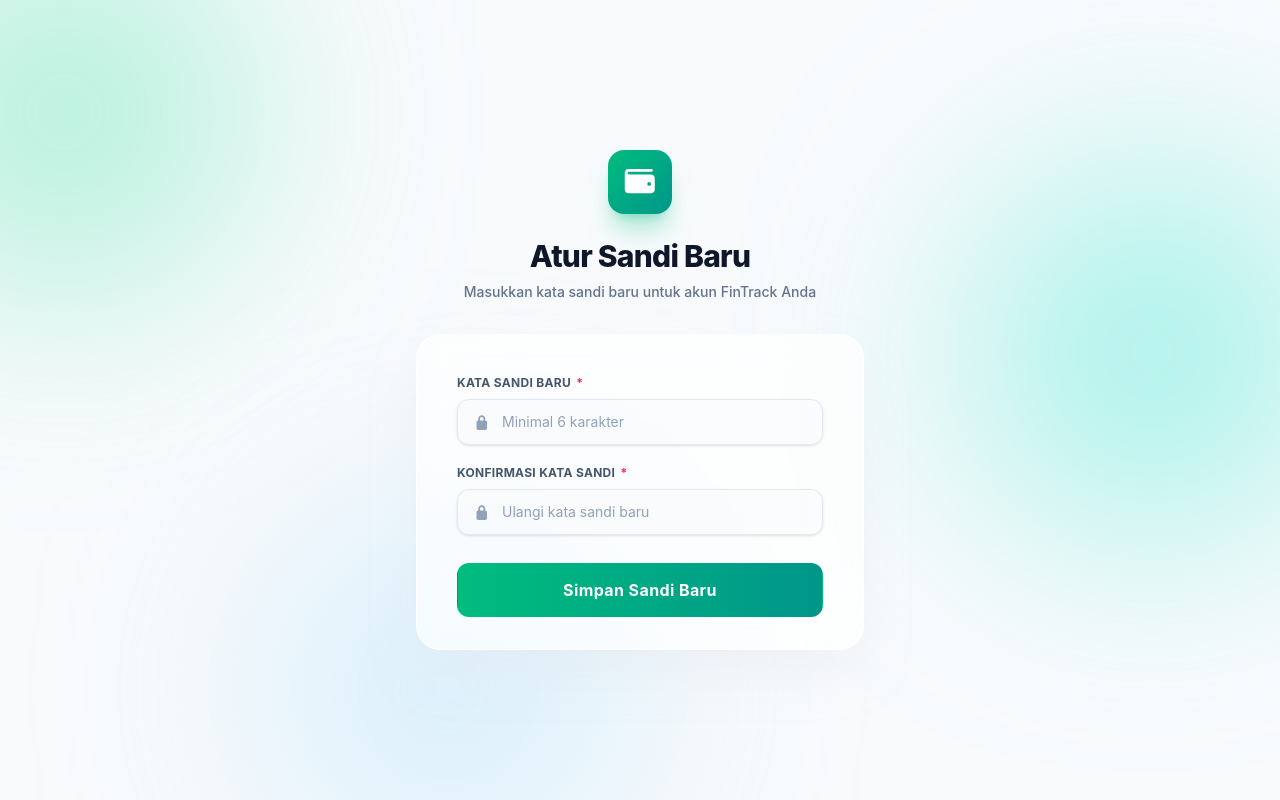
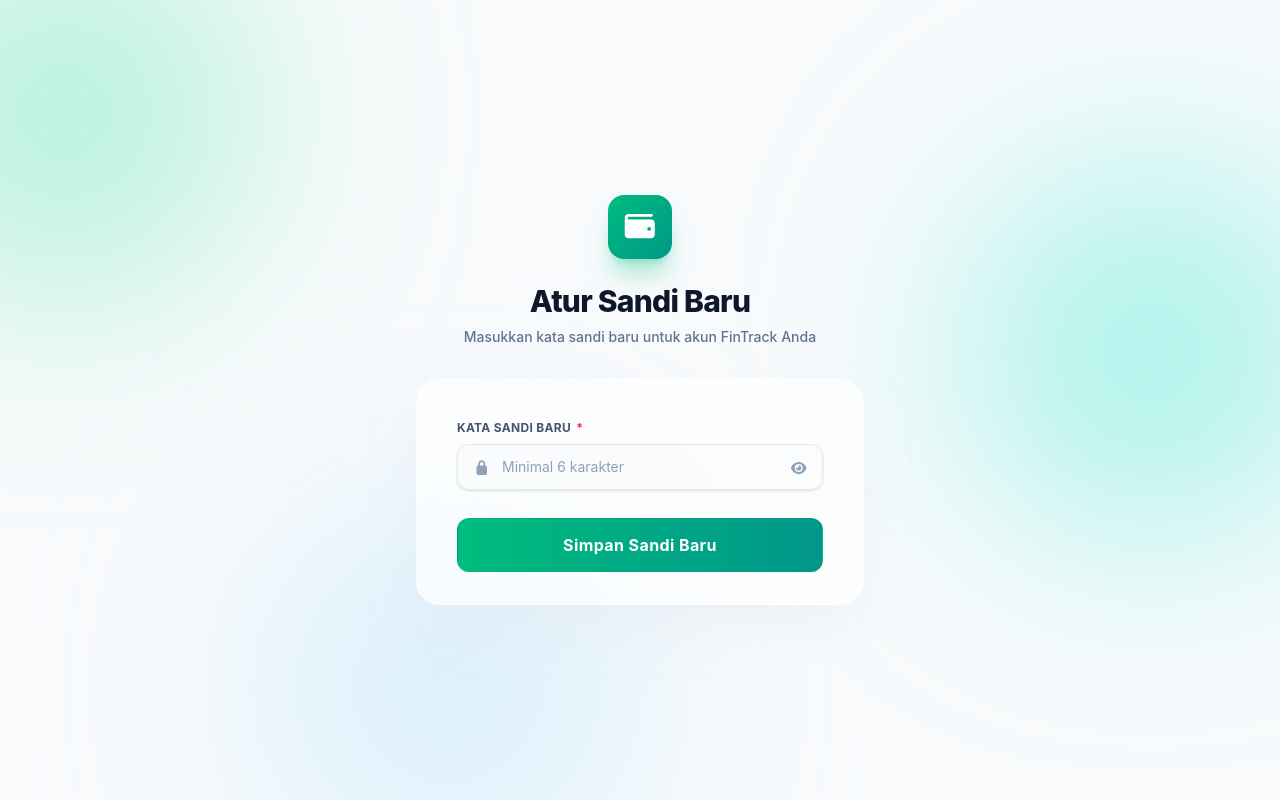
Before and after one commit to max-codevs369/frontend-fintrack, a React (Vite) app: page /reset-password in a window 1280 px wide. Built offline with nearby package versions, Linux system fonts and the light colour scheme.

Commit message:
update feat auth

```diff
--- a/src/components/ResetPassword.jsx
+++ b/src/components/ResetPassword.jsx
@@ -1,6 +1,6 @@
 import React, { useState } from 'react';
 import { useNavigate, useSearchParams } from 'react-router-dom';
-import { faLock } from '@fortawesome/free-solid-svg-icons';
+import { faLock, faEyeSlash, faEye } from '@fortawesome/free-solid-svg-icons';
 import Input from './ui/Input';
 import Button from './ui/Button';
 import Alert from './ui/Alert';
@@ -11,7 +11,7 @@ export default function ResetPassword() {
   const token = searchParams.get('token');
 
   const [password, setPassword] = useState('');
-  const [confirmPassword, setConfirmPassword] = useState('');
+  const [showPassword, setShowPassword] = useState(false);
   const [status, setStatus] = useState({ error: '', success: '' });
   const [loading, setLoading] = useState(false);
   const navigate = useNavigate();
@@ -22,11 +22,6 @@ export default function ResetPassword() {
 
     if (password.length < 6) {
       setStatus({ error: 'Password minimal 6 karakter', success: '' });
-      return;
-    }
-
-    if (password !== confirmPassword) {
-      setStatus({ error: 'Konfirmasi password tidak cocok', success: '' });
       return;
     }
 
@@ -61,21 +56,13 @@ export default function ResetPassword() {
       <form onSubmit={handleSubmit} className="mt-2">
         <Input
           label="Kata Sandi Baru"
-          type="password"
+          type={showPassword ? "text" : "password"}
           placeholder="Minimal 6 karakter"
           value={password}
           onChange={e => setPassword(e.target.value)}
           icon={faLock}
-          required
-        />
-
-        <Input
-          label="Konfirmasi Kata Sandi"
-          type="password"
-          placeholder="Ulangi kata sandi baru"
-          value={confirmPassword}
-          onChange={e => setConfirmPassword(e.target.value)}
-          icon={faLock}
+          rightIcon={showPassword ? faEyeSlash : faEye}
+          onRightIconClick={() => setShowPassword(!showPassword)}
           required
         />
 
--- a/src/components/ui/Input.jsx
+++ b/src/components/ui/Input.jsx
@@ -6,6 +6,8 @@ export default function Input({
   type = 'text',
   value,
   onChange,
+  rightIcon,
+  onRightIconClick,
   placeholder,
   icon,
   error,
@@ -38,7 +40,12 @@ export default function Input({
             w-full bg-slate-50/50 text-sm text-slate-800 placeholder-slate-400
             border rounded-xl transition-all duration-300 shadow-sm
             focus:outline-none focus:bg-white focus:ring-4
-            ${icon ? 'pl-11 pr-4 py-3' : 'px-4 py-3'}
+
+            /* FIX 2: Atur padding kiri dan kanan secara dinamis agar tidak tabrakan dengan ikon */
+            ${icon ? 'pl-11' : 'pl-4'}
+            ${rightIcon ? 'pr-11' : 'pr-4'}
+            py-3
+
             ${
               error
                 ? 'border-rose-300 focus:border-rose-500 focus:ring-rose-500/20 bg-rose-50/30'
@@ -46,6 +53,18 @@ export default function Input({
             }
           `}
         />
+
+        {rightIcon && (
+          <button
+            type="button"
+            onClick={onRightIconClick}
+            className={`absolute right-4 transition-colors duration-300 z-10 focus:outline-none ${
+              error ? 'text-rose-400' : 'text-slate-400 hover:text-emerald-500'
+            }`}
+          >
+            <FontAwesomeIcon icon={rightIcon} className="text-sm" />
+          </button>
+        )}
       </div>
 
       {error && (
```
Also changed, not shown: 6 other files (tests, documents, lock files or other folders).
